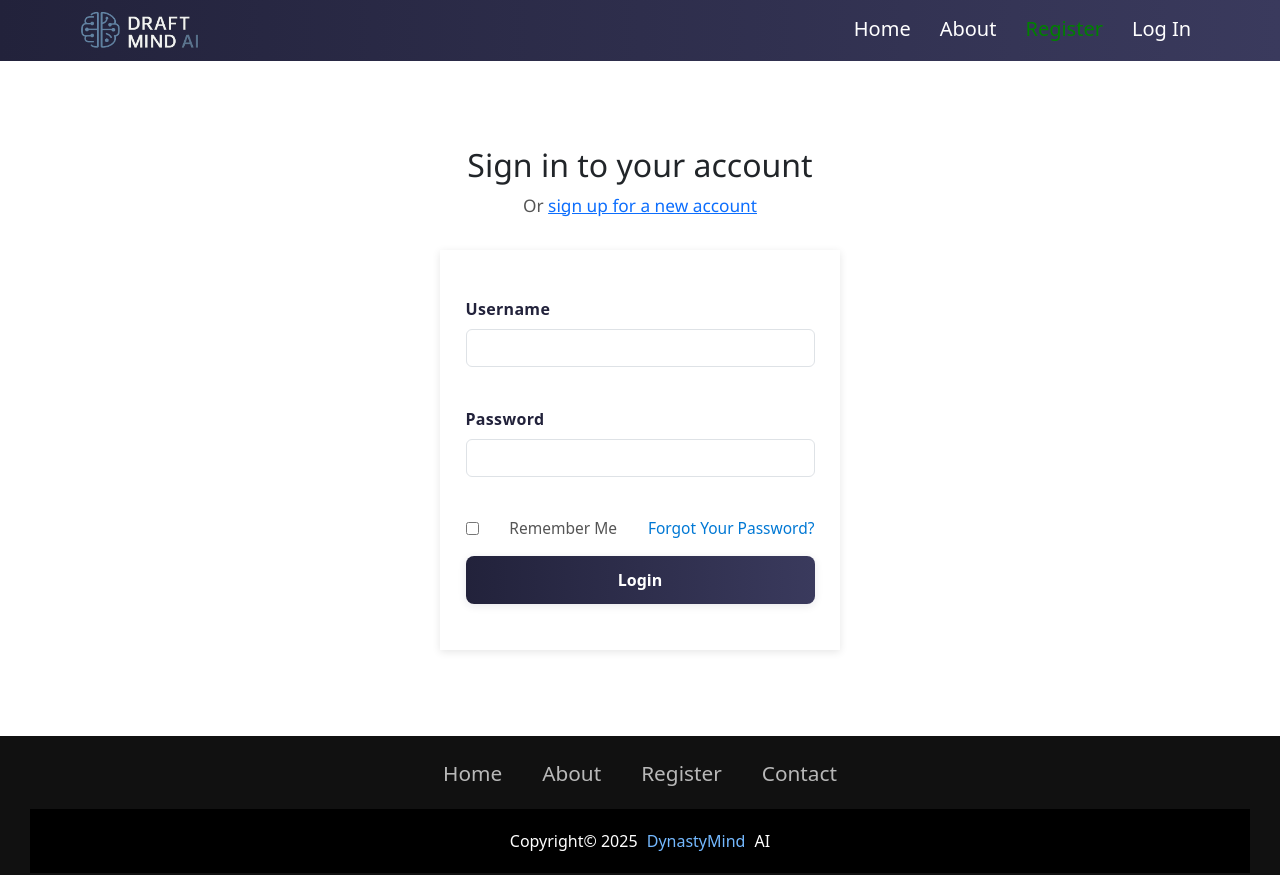
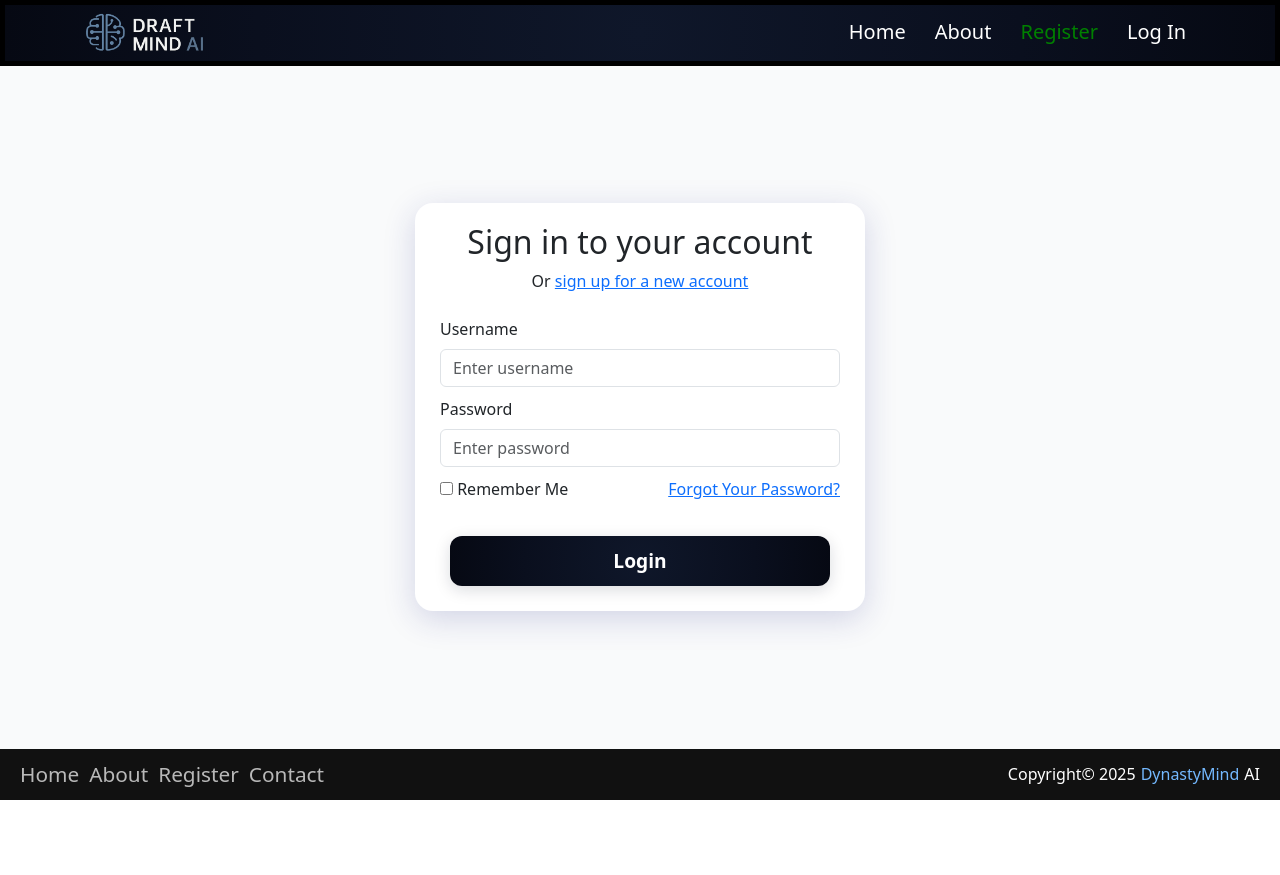
Before and after one commit to ant-cantu/fumbld-ai, a Flask app: page /login in a window 1280 px wide. After the commit the page ends 800 px from the top, so only its background shows below. Run offline with Flask 3, Linux system fonts and the light colour scheme.

Commit message:
Refactor login page layout and improve error handling UX
- Updated the login form structure and layout
- Applied custom CSS styling
- Replaced error message lists with inline placeholder-based error display inside input fields
- Improved visual feedback for invalid inputs using CSS classes

```diff
--- a/source/gridiron_ai/forms.py
+++ b/source/gridiron_ai/forms.py
@@ -6,7 +6,7 @@ from wtforms.validators import DataRequired, Email, Length, EqualTo
 # '/register' form
 class RegistrationForm(FlaskForm):
     username = StringField("Username", validators=[
-        DataRequired(message="Username is required, please enter a username."),
+        DataRequired(message="Username is required."),
         Length(min=3, max=30, message="Username must be between 3 and 30 characters.")
     ])
 
--- a/source/static/css/login.css
+++ b/source/static/css/login.css
@@ -1,55 +1,62 @@
 @import 'https://fonts.googleapis.com/css?family=Montserrat:300, 400, 700&display=swap';
-/* Base (Mobile First) Styles */
+
 html {
     font-family: 'Montserrat', sans-serif;
 }
 
 body {
+    background-color: #f9fafb !important; /* Override Bootstrap */
+    display: flex;
+    flex-direction: column;
     margin: 0;
     padding: 0;
-    background-color: rgb(246, 246, 246);
+    min-height: 100vh;
+    min-width: 100vw;
+    justify-content: space-between;
+    align-items: stretch;
+    gap: 5px;
 }
 
-/* Nav Bar */
+/* Navigation Menu */
 .nav-bar {
+    background: radial-gradient(circle at center, #0f172a 0%, #0a0f1e 60%, #060913 100%);
+    border: 5px solid black;
+    width: 100%;
     display: flex;
-    flex-direction: column;
-    align-items: flex-start;
-    padding: 1rem 1.5rem;
-    background: linear-gradient(90deg, #22223b 0%, #3a3a5d 100%);
-    z-index: 1000;
+    padding: .3% 6%;
+    justify-content: space-between;
+    align-items: center;
 }
 
-nav img {
-    width: 100px;
-    margin-bottom: 0.5rem;
+.nav-bar img {
+    width: 125px;
 }
 
-.nav-links {
-    width: 100%;
-    text-align: left;
-    font-size: 1rem;
+.nav-bar .nav-links {
+    flex: 1;
+    text-align: right;
+    font-size: larger;
 }
 
-.nav-links ul {
+.nav-bar ul {
     margin: 0;
     padding: 0;
 }
 
-.nav-links ul li {
+.nav-bar ul li {
     list-style: none;
-    display: block;
-    padding: 10px 0;
+    display: inline-block;
+    padding: 8px 12px;
     position: relative;
 }
 
-.nav-links ul li a {
+.nav-bar a {
     text-decoration: none;
-    font-size: 1.1rem;
+    font-size: 20px;
     color: white;
 }
 
-.nav-links ul li::after {
+.nav-bar .nav-links ul li::after {
     content: '';
     width: 0%;
     height: 2px;
@@ -59,345 +66,158 @@ nav img {
     transition: .3s;
 }
 
-.nav-links ul li:hover::after {
+.nav-bar .nav-links ul li:hover::after {
     width: 100%;
 }
 
-/* Login Header */
-.login-header {
+/* Login Menu */
+.login-container {
+    background-color:white;
+    /* border: 5px solid black; */
     display: flex;
     flex-direction: column;
+    padding: 20px;
+    justify-content: center;
     align-items: center;
+    gap: 2px;
+    width: 450px;
+    height: 100%;
+    margin: 0 auto;
+    box-shadow: 0 8px 32px 0 rgba(31, 38, 135, 0.18);
+    border-radius: 18px;
+}
+
+.login-container .login-menu-container form {
+    /* border: 5px solid red; */
+    display: flex;
+    flex-direction: column;
+    margin: 0;
+    padding: 0;
     justify-content: center;
-    padding-bottom: 2rem;
-    width: 100%;
-    font-family: 'Segoe UI', 'Roboto', Arial, sans-serif;
+    align-items: center;
+    gap: 10px;
+    height: 280px;
+}
+
+.login-container .login-header {
+    /* border: 5px solid red; */
     text-align: center;
 }
 
-.login-header h1 {
-    font-size: 1.5rem;
-    font-weight: 700;
-    color: #22223b;
-    margin: 0 0 0.5rem 0;
-    letter-spacing: 0.02em;
+/* .login-container .form-username,
+.login-container .form-password {
+    border: 5px solid blue;
+} */
+
+.login-container .form-control {
+    width: 25rem;
+    /* border: 5px solid violet; */
 }
 
-.login-header p {
-    font-size: 1rem;
-    color: #555;
+.login-container .login-lower {
+    display: flex;
     margin: 0;
-    max-width: 100%;
-    padding: 0 1rem;
+    padding: 0;
+    justify-content: space-between;
+    align-items: center;
+    /* border: 5px solid red; */
+    width: 100%;
 }
 
-/* Login Container */
-.login-container {
-    display: flex;
-    flex-direction: column;
-    justify-content: center;
-    align-items: center;
-    padding: 1.5rem 0;
+/* .login-container .login-lower .remember-me span {
+    border: 5px solid violet;
 }
 
-.login-menu {
-    display: flex;
-    flex-direction: column;
-    justify-content: center;
-    align-items: center;
-    background-color: white;
-    width: 95vw;
-    max-width: 100%;
-    height: auto;
-    padding: 1.5rem 1rem;
-    box-shadow: 0 2px 8px rgba(0,0,0,0.10);
-    box-sizing: border-box;
+.login-container .login-lower .forgot-link {
+    border: 5px solid violet;
+} */
+
+.login-container .form-button {
+    /* border: 5px solid blue; */
+    margin-top: 25px;
+    width: 95%;
+    height: 50px;
 }
 
-/* Form Controls */
-.form-control {
+.form-button .form-submit {
     width: 100%;
-    padding: 0.65rem 0.8rem;
-    border: 1px solid #ccc;
-    border-radius: 0.5rem;
-    font-size: 1rem;
-    outline: none;
-    transition: border-color 0.2s, box-shadow 0.2s;
-    background-color: #f9f9f9;
-    box-sizing: border-box;
-    margin-bottom: 1.5rem;
-}
+    height: 100%;
 
-.form-control:focus {
-    border-color: #0078d4;
-    box-shadow: 0 0 0 2px rgba(0,120,212,0.15);
-    background-color: #fff;
-}
-
-.form-label {
-    display: block;
-    margin-bottom: 0.5rem;
-    font-weight: 600;
-    font-size: 0.98rem;
-    color: #22223b;
-    letter-spacing: 0.02em;
-}
-
-.form-submit {
-    margin-top: 1rem;
-    width: 100%;
-    padding: 0.7rem 1rem;
-    background: linear-gradient(90deg, #22223b 0%, #3a3a5d 100%);
+    /* Button Style */
+    background: radial-gradient(circle at center, #0f172a 0%, #0a0f1e 60%, #060913 100%);
     color: #fff;
     border: none;
-    border-radius: 0.5rem;
-    font-size: 1rem;
+    border-radius: 12px;
+    font-size: 1.2em;
     font-weight: 600;
     cursor: pointer;
-    transition: background 0.2s, box-shadow 0.2s, transform 0.1s;
-    box-shadow: 0 2px 8px rgba(34,34,59,0.10);
-}
+    box-shadow: 0 4px 16px 0 rgba(15, 23, 42, 0.15);
+    transition: background 0.3s, transform 0.2s, box-shadow 0.2s;
 
-.form-submit:hover,
-.form-submit:focus {
-    background: linear-gradient(90deg, #1a1a2e 0%, #22223b 100%);
-    box-shadow: 0 4px 16px rgba(34,34,59,0.18);
-    transform: translateY(-2px) scale(1.02);
-}
-
-/* Error Style */
-.errors {
-    position: absolute;
-    left: 0;
-    right: 0;
-    top: 10%;
-    z-index: 10;
-    color: #d32f2f;
-    background-color: #fff0f0;
-    border: 1px solid #f8bbbc;
-    border-radius: 0.5rem;
-    padding: 0.6rem 0.7rem;
-    margin-top: 0.2rem;
-    font-size: 0.95rem;
-    font-weight: 500;
-    box-shadow: 0 1px 8px rgba(211,47,47,0.10);
-    list-style: none;
-    opacity: 0;
-    transform: translateY(-10px) scale(0.98);
-    pointer-events: none;
-    animation: error-pop-in 0.32s cubic-bezier(.4,1.4,.6,1) forwards, error-pop-out 0.32s cubic-bezier(.4,1.4,.6,1) forwards 3s;
-}
-
-@keyframes error-pop-in {
-    to {
-        opacity: 1;
-        transform: translateY(0) scale(1);
-        pointer-events: auto;
+    &:hover {
+        background: radial-gradient(circle at center, #16213a 0%, #10182a 60%, #0a0f1e 100%);
+        transform: translateY(-2px) scale(1.03);
+        box-shadow: 0 8px 24px 0 rgba(15, 23, 42, 0.22);
     }
 }
 
-@keyframes error-pop-out {
-    to {
-        opacity: 0;
-        transform: translateY(-10px) scale(0.98);
-        pointer-events: none;
-    }
+/* Error Visual */
+.form-control.is-invalid {
+    border: 2px solid red;
+    color: white;
 }
 
-/* Ensure parent is relative */
-.form-username,
-.form-password {
-    position: relative;
+.form-control::placeholder {
+    color: #ffaaaa;
+    opacity: 1;
 }
 
-/* Lower Section */
-.form-lower {
+/* Footer Style */
+.footer-container {
     display: flex;
     justify-content: space-between;
-    align-items: flex-start;
-    margin-top: 0.5rem;
-    font-size: 0.95rem;
-    gap: 0.7rem;
-    color: #555;
+    align-items: center;
+    background-color: #111;
+    width: 100%;
+    padding: 10px 20px;
+    margin: 0 auto;
 }
 
-.form-lower .remember-me {
+.footer-container .footer-nav ul {
     display: flex;
+    justify-content: center;
     align-items: center;
-    gap: 0.4rem;
-    user-select: none;
-}
-
-.form-lower .remember-me input[type="checkbox"] {
-    accent-color: #0078d4;
-    width: 1.1rem;
-    height: 1.1rem;
-    border-radius: 0.25rem;
-    border: 1.5px solid #ccc;
-    transition: border-color 0.2s;
-}
-
-.form-lower .forgot-link {
-    color: #0078d4;
-    text-decoration: none;
-    font-weight: 500;
-    transition: color 0.18s;
-}
-
-.form-lower .forgot-link:hover,
-.form-lower .forgot-link:focus {
-    color: #005fa3;
-    text-decoration: underline;
-}
-
-/* Footer */
-footer {
-    background-color: #111;
-}
-
-.footer-container {
-    width: 100%;
-    padding: 40px 20px 20px;
-}
-
-.footer-nav {
-    margin: 20px 0;
-}
-
-.footer-nav ul {
-    display: flex;
-    flex-direction: column;
-    align-items: center;
-    list-style-type: none;
+    list-style: none;
+    gap: 10px;
     padding: 0;
     margin: 0;
 }
 
-.footer-nav ul li a {
+.footer-container .footer-nav ul li a {
     color: white;
-    margin: 12px 0;
     text-decoration: none;
-    font-size: 1.1em;
+    font-size: 1.3em;
     opacity: 0.7;
-    transition: opacity 0.5s;
+    transition: 0.5s;
 }
 
-.footer-nav ul li a:hover {
+.footer-container .footer-nav ul li a:hover {
     opacity: 1;
     color: #74b9ff;
-    transition: color 0.3s;
+    transition: 0.3s;
 }
 
-.footer-bottom {
-    background-color: #000;
-    padding: 20px;
-    text-align: center;
-}
-
-.footer-bottom p {
+.footer-container .footer-bottom p {
     color: white;
-    font-size: 0.9rem;
+    display: flex;
+    justify-content: center;
+    align-items: center;
+    padding: 0;
     margin: 0;
 }
 
 .footer-design {
     color: #74b9ff;
     font-weight: 400;
-    margin: 0 5px;
+    margin: 0px 5px;
 }
-
-/* Tablet/Desktop Enhancements */
-@media (min-width: 600px) {
-    .nav-bar {
-        flex-direction: row;
-        justify-content: space-between;
-        align-items: center;
-        padding: .5% 6%;
-    }
-
-    nav img {
-        width: 125px;
-        margin-bottom: 0;
-    }
-
-    .nav-links {
-        flex: 1;
-        text-align: right;
-        font-size: larger;
-    }
-
-    .nav-links ul li {
-        display: inline-block;
-        padding: 8px 12px;
-    }
-
-    .nav-links ul li a {
-        font-size: 20px;
-    }
-
-    .login-header h1 {
-        font-size: 2.2rem;
-    }
-
-    .login-header p {
-        font-size: 1.08rem;
-        max-width: 22rem;
-        padding: 0;
-    }
-
-    .login-container {
-        min-height: calc(100vh - 125px);
-        padding: 0;
-    }
-
-    .login-menu {
-        width: 25rem;
-        height: 25rem;
-        padding: 0;
-    }
-
-    .form-control {
-        font-size: 1rem;
-        padding: 0.75rem 1rem;
-        margin-bottom: 2.5rem;
-    }
-
-    .form-label {
-        font-size: 1rem;
-    }
-
-    .form-submit {
-        font-size: 1rem;
-        padding: 0.75rem 1rem;
-    }
-
-    .form-lower {
-        font-size: 0.97rem;
-        align-items: center;
-        gap: 0;
-    }
-
-    .errors {
-        font-size: 0.98rem;
-        padding: 0.75rem 1rem;
-        top: 20%;
-    }
-
-    .footer-container {
-        padding: 2px 30px 2px;
-    }
-
-    .footer-nav ul {
-        flex-direction: row;
-        justify-content: center;
-    }
-
-    .footer-nav ul li a {
-        margin: 0 20px;
-        font-size: 1.3em;
-    }
-
-    .footer-bottom p {
-        font-size: 1rem;
-    }
-}
--- a/source/templates/login.html
+++ b/source/templates/login.html
@@ -14,6 +14,7 @@
 </head>
 <body>
 
+    <!-- Header -->
     <header>
         <!-- Nav Menu -->
         <nav class="nav-bar">
@@ -29,7 +30,9 @@
         </nav>
         <!-- End Nav Section-->
     </header>
+    <!-- End Header -->
 
+    <!-- Main Body -->
     <main>
         {% with messages = get_flashed_messages(category_filter=["error"]) %}
             {% if messages %}
@@ -42,15 +45,17 @@
                 </div>
             {% endif %}
         {% endwith %}
+
+        <!-- Login Menu -->
         <div class="login-container">
             <div class="login-header">
                 <h2>Sign in to your account</h2>
                 <p>Or <a href="{{ url_for('main.account_register') }}">sign up for a new account</a></p>
             </div>
-            <div class="login-menu">
+            <div class="login-menu-container">
                 <form method="POST" action="{{ url_for('main.account_login') }}" novalidate>
                     {{ form.hidden_tag() }}
-                    <div class="form-username">
+                    <!-- <div class="form-username">
                         <label for="username">{{ form.username.label(class="form-label") }}</label>
                         {{ form.username(size=30, class="form-control") }}
                         {% if form.username.errors %}
@@ -60,8 +65,20 @@
                                 {% endfor %}
                             </ul>
                         {% endif %}
+                    </div> -->
+                    <div class="form-username">
+                        <label for="username">{{ form.username.label(class="form-label") }}</label>
+
+                        {% set username_error = form.username.errors[0] if form.username.errors else '' %}
+                        {{ form.username(
+                            size=30,
+                            class="form-control" if not username_error else "form-control is-invalid",
+                            placeholder=username_error if username_error else "Enter username"
+                        ) }}
                     </div>
-                    <div class="form-password">
+
+
+                    <!-- <div class="form-password">
                         <label for="password">{{ form.password.label(class="form-label") }}</label>
                         {{ form.password(size=30, class="form-control") }}
                         {% if form.password.errors %}
@@ -71,19 +88,34 @@
                                 {% endfor %}
                             </ul>
                         {% endif %}
+                    </div> -->
+                    <div class="form-password">
+                        <label for="password">{{ form.password.label(class="form-label") }}</label>
+
+                        {% set error_message = form.password.errors[0] if form.password.errors else '' %}
+                        {{ form.password(
+                            size=30,
+                            class="form-control" if not error_message else "form-control is-invalid",
+                            placeholder=error_message if error_message else "Enter password"
+                        ) }}
                     </div>
-                    <div class="form-lower">
-                        {{ form.remember(class="remember-me") }} Remember Me
+
+                    <div class="login-lower">
+                        <span>{{ form.remember(class="remember-me") }} Remember Me</span>
                         <a class="forgot-link" href="#">Forgot Your Password?</a>
                     </div>
+
                     <div class="form-button">
                         {{ form.submit(class="form-submit") }}
                     </div>
                 </form>
             </div>
         </div>
+        <!-- End Login Menu -->
     </main>
+    <!-- End Main Body -->
 
+    <!-- Footer -->
     <footer>
         <div class="footer-container">
             <div class="footer-nav">
@@ -99,6 +131,7 @@
             </div>
         </div>
     </footer>
+    <!-- End Footer -->
 
     <!-- Scripts -->
     <link href="https://cdn.jsdelivr.net/npm/bootstrap@5.3.6/dist/css/bootstrap.min.css" rel="stylesheet" integrity="sha384-4Q6Gf2aSP4eDXB8Miphtr37CMZZQ5oXLH2yaXMJ2w8e2ZtHTl7GptT4jmndRuHDT" crossorigin="anonymous">
```
